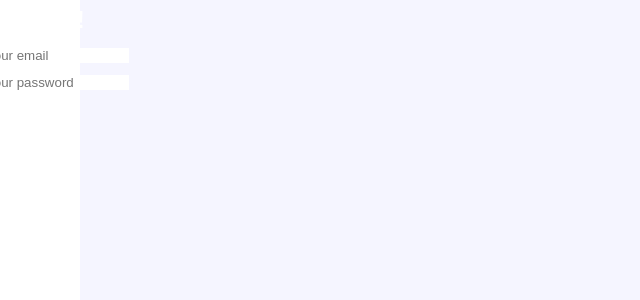
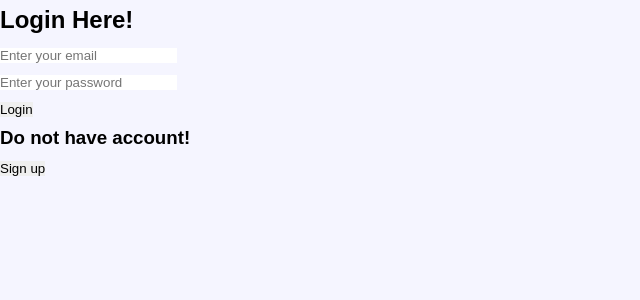
Before and after one commit to SaboorSohaib/Shoppingify-app-frontend, a React (Create React App) app: page / in a window 1280 px wide. Shown: the top 300 px of the page, without its empty margins (0-640 px from the left). Built offline with nearby package versions, Linux system fonts and the light colour scheme.

Commit message:
Add some style for login and signup forms

```diff
--- a/src/components/user/Login.jsx
+++ b/src/components/user/Login.jsx
@@ -21,7 +21,7 @@ const Login = () => {
   };
 
   return (
-    <div className="container">
+    <section className="login__container">
       <form onSubmit={handelSubmit}>
         <h2>Login Here!</h2>
         <div className="form-group">
@@ -55,7 +55,7 @@ const Login = () => {
           </button>
         </div>
       </form>
-    </div>
+    </section>
   );
 };
 
--- a/src/components/user/Signup.jsx
+++ b/src/components/user/Signup.jsx
@@ -4,6 +4,7 @@ import 'react-toastify/dist/ReactToastify.css';
 import { useSelector, useDispatch } from 'react-redux';
 import { useNavigate } from 'react-router-dom';
 import { signup } from '../../redux/user/authentication';
+import './user.css';
 
 const Signup = () => {
   const [name, setName] = useState('');
@@ -38,7 +39,7 @@ const Signup = () => {
   }, [success, navigate]);
 
   return (
-    <div className="container">
+    <section className="signup__container">
       <form onSubmit={handelSubmit}>
         <h2>Create Your Account Here!</h2>
         <div className="form-group">
@@ -90,7 +91,7 @@ const Signup = () => {
           <button type="button" onClick={() => navigate('/')}>Login</button>
         </div>
       </form>
-    </div>
+    </section>
   );
 };
 
--- /dev/null
+++ b/src/components/user/user.css
@@ -0,0 +1,4 @@
+.login__container,
+.signup__container {
+  color: black;
+}
```
